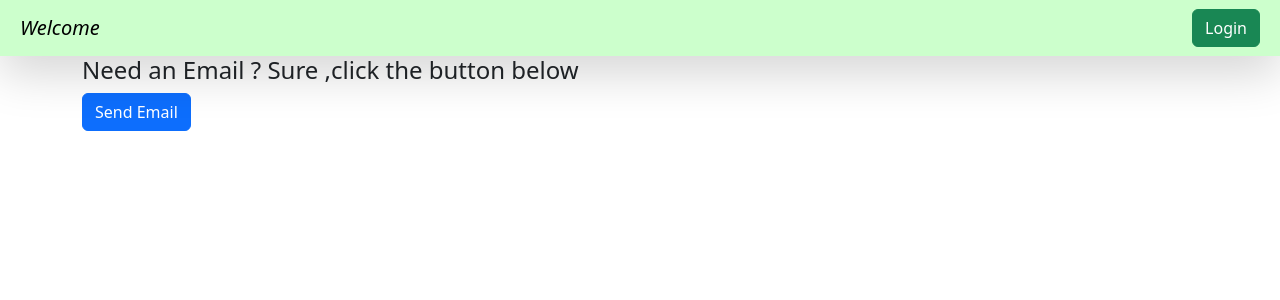
After one commit to bhavyasree627/Recipe_app, a Django app: page / in a window 1280 px wide. The commit adds this page. Shown: the top 300 px of the page. Run offline with Django 3.2, Linux system fonts and the light colour scheme.

Commit message:
adding up email sending mechanism

```diff
--- a/Recipe_app/urls.py
+++ b/Recipe_app/urls.py
@@ -22,6 +22,7 @@ from django.contrib.staticfiles.urls import staticfiles_urlpatterns
 
 urlpatterns = [
     path('admin/', admin.site.urls),
+    path('',home,name="home"),
     path('login/',login_page,name='login_page'),
     path('logout/',logout_page,name='logout_page'),
     path('register/',register_page,name='register_page'),
--- a/vege/models.py
+++ b/vege/models.py
@@ -1,5 +1,7 @@
 from django.db import models
 from django.contrib.auth.models import User
+
+
 
 class Receipe(models.Model):
     user=models.ForeignKey(User,on_delete=models.SET_NULL, null=True, blank=True)
@@ -7,6 +9,7 @@ class Receipe(models.Model):
     receipe_description=models.TextField()
     receipe_image=models.ImageField(upload_to="recipe")
     receipe_view_count=models.IntegerField(default=1)
+
 
 class Department(models.Model):
     department = models.CharField(max_length=100)
--- /dev/null
+++ b/vege/templates/home.html
@@ -0,0 +1,8 @@
+{% extends 'base.html' %}
+
+{% block start %}
+    <div style="position:center" class="container">
+        <h4>Need an Email ? Sure ,click the button below</h4>
+        <a href="#" class="btn btn-primary" role="button">Send Email</a><br/><br/>
+    </div>
+{% endblock %}
--- a/vege/templates/reports/see_marks.html
+++ b/vege/templates/reports/see_marks.html
@@ -2,10 +2,9 @@
 
 {% block start %}
     <div class="container mt-5">
-        <h4>Rank : </h4>
+        <h4></h4>
         <h4>Total : {{total_marks.total_marks}} </h4>
-        <table class="table table-striped">
-
+         <table class="table table-striped">
             <tbody>
                 {% for marks in queryset %}
 
--- a/vege/views.py
+++ b/vege/views.py
@@ -5,6 +5,15 @@ from django.contrib import messages
 from django.contrib.auth import authenticate,login,logout
 from django.contrib.auth.decorators import login_required
 from django.core.paginator import Paginator
+from vege.utils import send_email_to_client
+
+def send_mail(request):
+    send_email_to_client()
+    return redirect('/')
+
+def home(request):
+    return render(request,'home.html')
+
 
 @login_required(login_url="/login/")
 def receipes(request):
```
Also changed, not shown: Recipe_app/settings.py (+7 -0 lines), vege/utils.py (added, +10 -0 lines), db.sqlite3.
